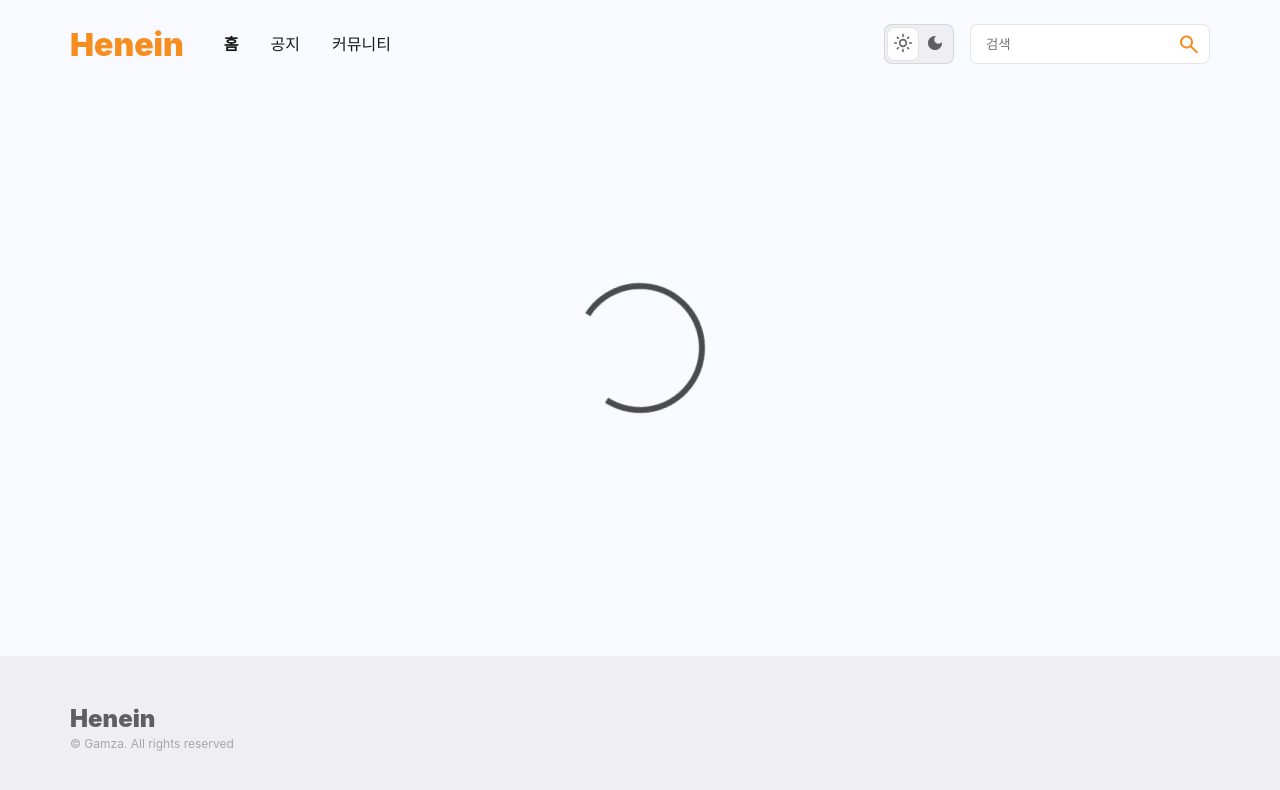
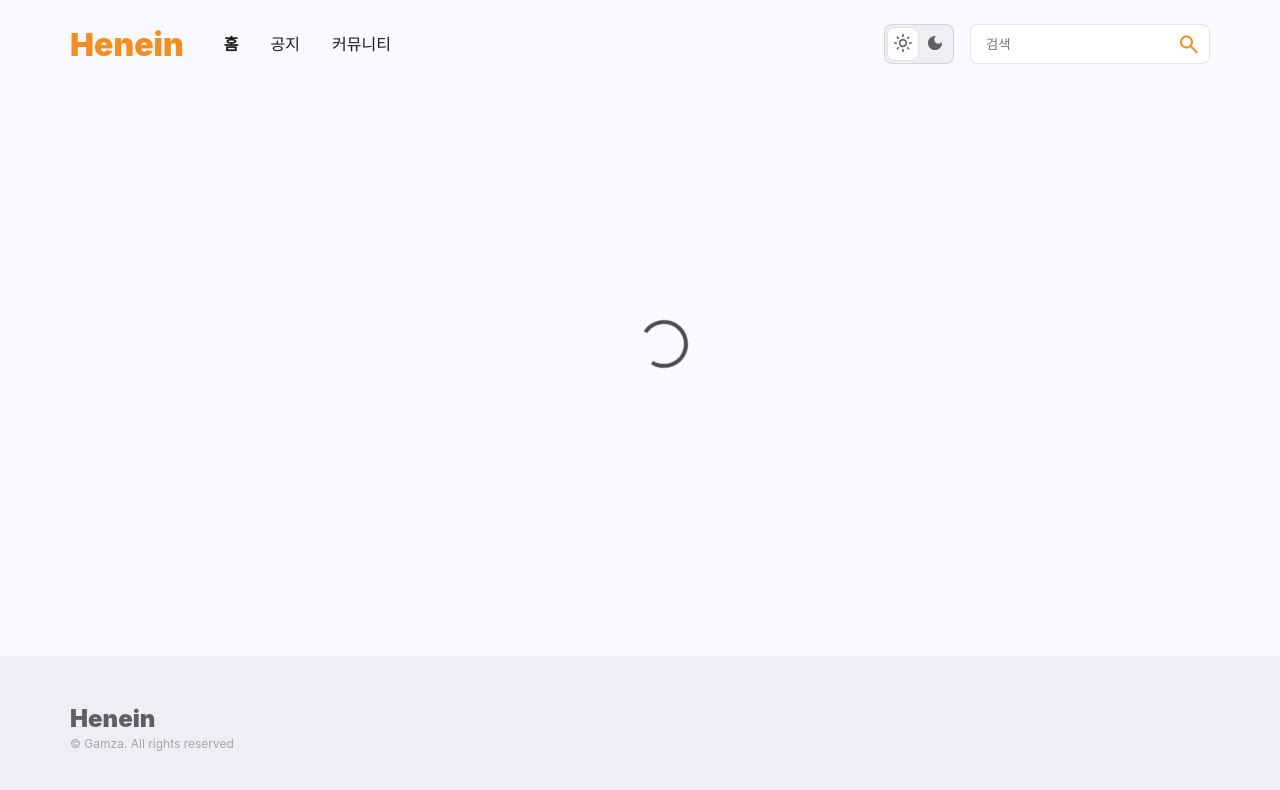
Before and after one commit to henein/mamudae, a Next.js app in the folder apps/: page /kakao in a window 1280 px wide. Shown: the top 790 px of the page. Built offline with nearby package versions, Linux system fonts and the light colour scheme; a web font is replaced by a local one.

Commit message:
fix: 로그인시 로딩스피너 크기 수정

```diff
--- a/apps/pages/kakao.tsx
+++ b/apps/pages/kakao.tsx
@@ -20,7 +20,7 @@ const KaKao = () => {
 
   return (
     <Container>
-      <LoadingSpinner width={130} height={130} borderWidth={6} />
+      <LoadingSpinner width={48} height={48} borderWidth={4} />
     </Container>
   );
 };
@@ -28,6 +28,9 @@ const KaKao = () => {
 export default KaKao;
 
 const Container = styled.div`
+  position: absolute;
+  top: 40%;
+  left: 50%;
   display: flex;
   justify-content: center;
   align-items: center;
--- a/apps/src/component/Layout.tsx
+++ b/apps/src/component/Layout.tsx
@@ -17,8 +17,10 @@ const Layout = ({ children }: React.PropsWithChildren) => {
       <ScrollProvider>
         <GlobalStyles />
         <PageDiv>
-          <Header />
-          {children}
+          <div>
+            <Header />
+            {children}
+          </div>
           <Footer />
         </PageDiv>
       </ScrollProvider>
```
